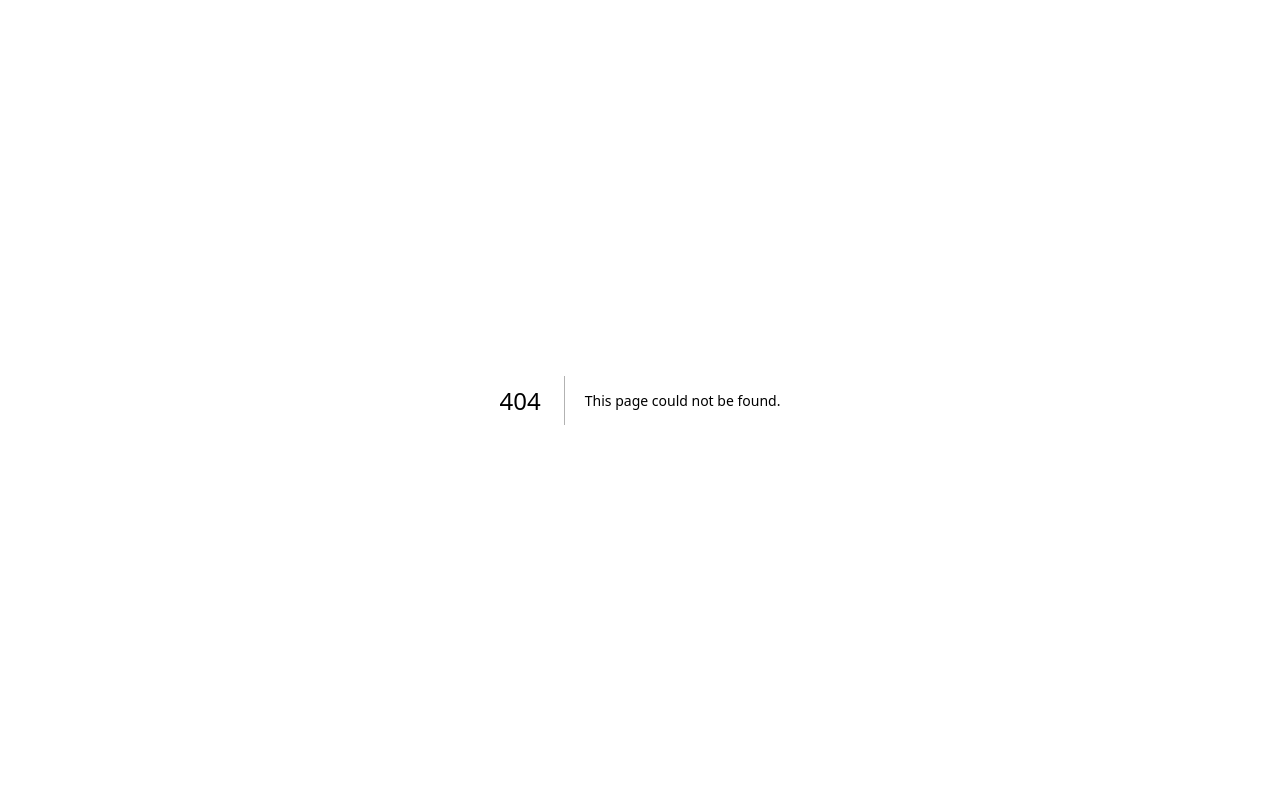
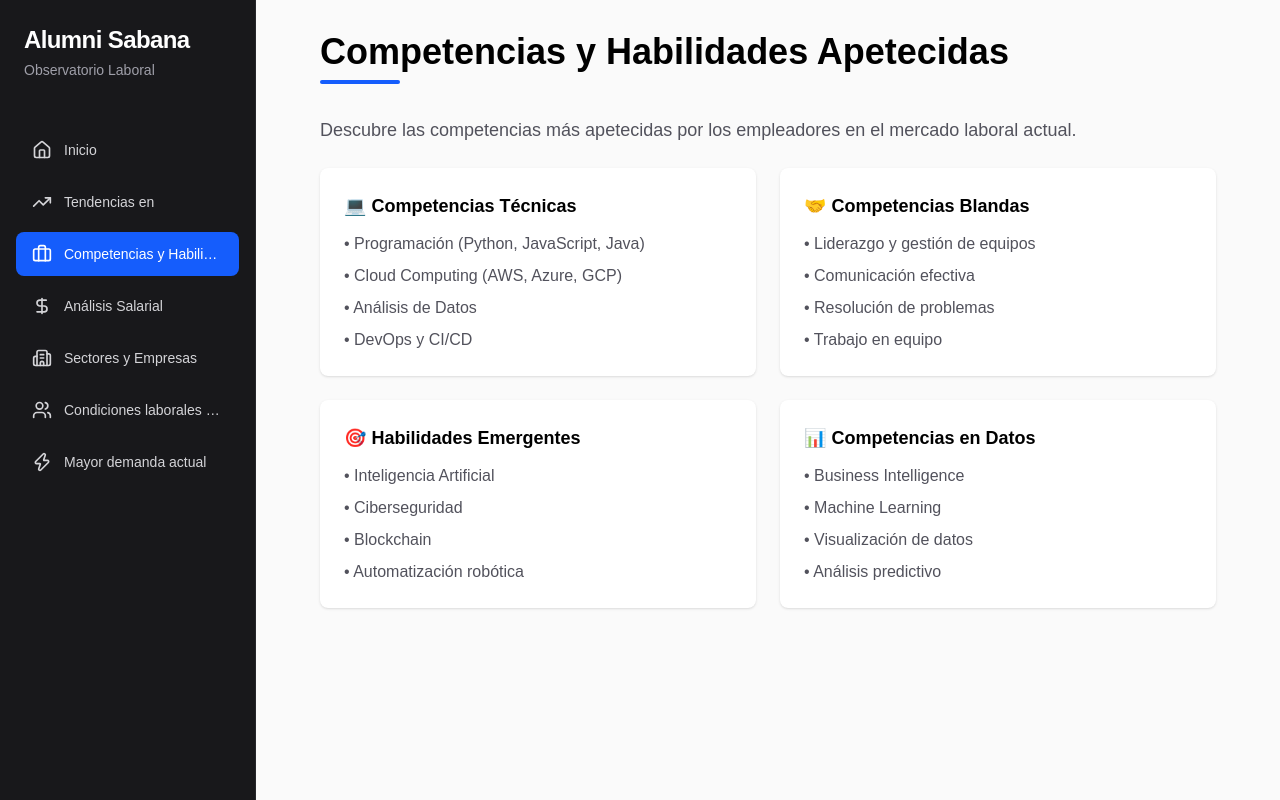
Before and after one commit to AlumniSabana/ObservatorioLaboral, a Next.js app: page /skills in a window 1280 px wide. Before the commit this address had no page. Built offline with nearby package versions, Linux system fonts and the light colour scheme.

Commit message:
Create skills page

```diff
--- /dev/null
+++ b/src/app/skills/page.tsx
@@ -0,0 +1,65 @@
+'use client';
+
+import { PageLayout } from '@/lib/sidebar';
+
+export default function SkillsPage() {
+  return (
+    <PageLayout title="Competencias y Habilidades Apetecidas">
+      <div className="space-y-6">
+        <p className="text-lg text-zinc-600 dark:text-zinc-400">
+          Descubre las competencias más apetecidas por los empleadores en el mercado laboral actual.
+        </p>
+
+        <div className="grid grid-cols-1 md:grid-cols-2 gap-6">
+          <div className="bg-white dark:bg-zinc-800 rounded-lg p-6 shadow">
+            <h3 className="text-lg font-semibold text-black dark:text-white mb-3">
+              💻 Competencias Técnicas
+            </h3>
+            <ul className="text-zinc-600 dark:text-zinc-400 space-y-2">
+              <li>• Programación (Python, JavaScript, Java)</li>
+              <li>• Cloud Computing (AWS, Azure, GCP)</li>
+              <li>• Análisis de Datos</li>
+              <li>• DevOps y CI/CD</li>
+            </ul>
+          </div>
+
+          <div className="bg-white dark:bg-zinc-800 rounded-lg p-6 shadow">
+            <h3 className="text-lg font-semibold text-black dark:text-white mb-3">
+              🤝 Competencias Blandas
+            </h3>
+            <ul className="text-zinc-600 dark:text-zinc-400 space-y-2">
+              <li>• Liderazgo y gestión de equipos</li>
+              <li>• Comunicación efectiva</li>
+              <li>• Resolución de problemas</li>
+              <li>• Trabajo en equipo</li>
+            </ul>
+          </div>
+
+          <div className="bg-white dark:bg-zinc-800 rounded-lg p-6 shadow">
+            <h3 className="text-lg font-semibold text-black dark:text-white mb-3">
+              🎯 Habilidades Emergentes
+            </h3>
+            <ul className="text-zinc-600 dark:text-zinc-400 space-y-2">
+              <li>• Inteligencia Artificial</li>
+              <li>• Ciberseguridad</li>
+              <li>• Blockchain</li>
+              <li>• Automatización robótica</li>
+            </ul>
+          </div>
+
+          <div className="bg-white dark:bg-zinc-800 rounded-lg p-6 shadow">
+            <h3 className="text-lg font-semibold text-black dark:text-white mb-3">
+              📊 Competencias en Datos
+            </h3>
+            <ul className="text-zinc-600 dark:text-zinc-400 space-y-2">
+              <li>• Business Intelligence</li>
+              <li>• Machine Learning</li>
+              <li>• Visualización de datos</li>
+              <li>• Análisis predictivo</li>
+            </ul>
+          </div>
+        </div>
+      </div>
+    </PageLayout>
+  );
+}
```
